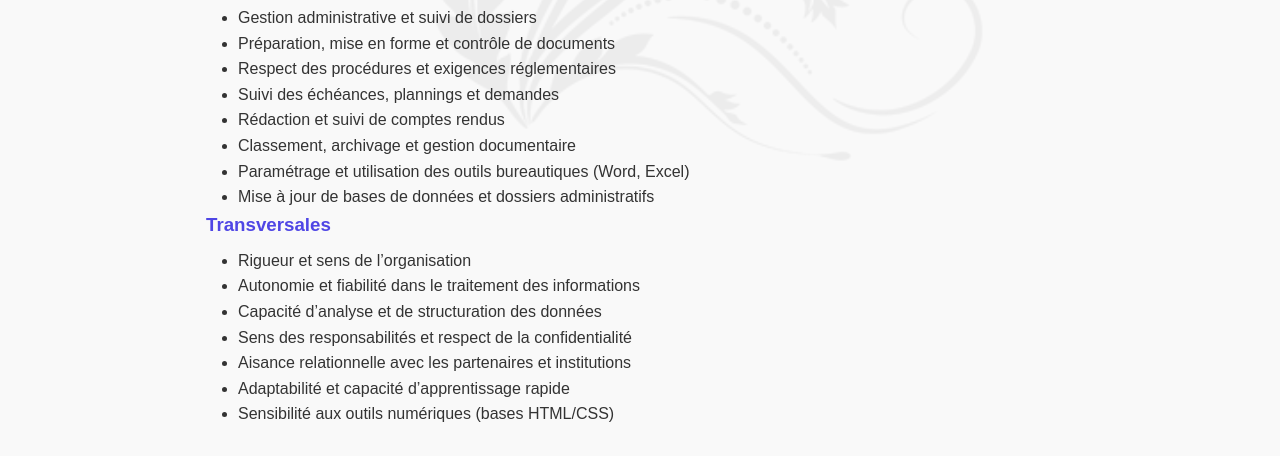
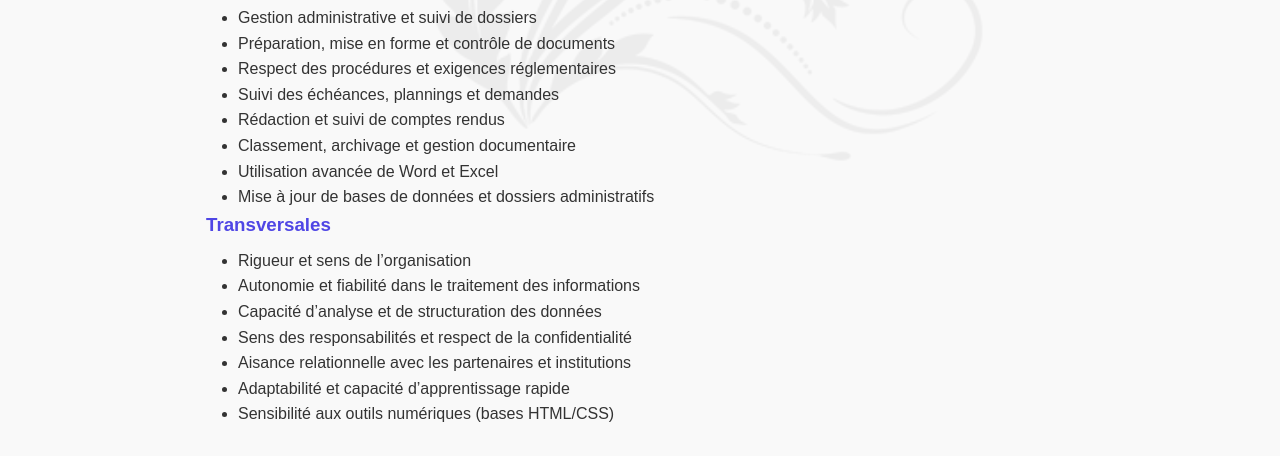
Before and after one commit to lucasA62/curriculumvitae, a plain HTML site: page index.html in a window 1280 px wide. Shown: the part 634-1090 px from the top of the page. Drawn offline with Linux system fonts and the light colour scheme.

Commit message:
mise a jour

```diff
--- a/index.html
+++ b/index.html
@@ -33,7 +33,7 @@
                         <li>Suivi des échéances, plannings et demandes</li>
                         <li>Rédaction et suivi de comptes rendus</li>
                         <li>Classement, archivage et gestion documentaire</li>
-                        <li>Paramétrage et utilisation des outils bureautiques (Word, Excel)</li>
+                        <li>Utilisation avancée de Word et Excel</li>
                         <li>Mise à jour de bases de données et dossiers administratifs</li>
                     </ul>
                     </div>
@@ -212,7 +212,7 @@
                 <li>Suivi des échéances, plannings et demandes</li>
                 <li>Rédaction et suivi de comptes rendus</li>
                 <li>Classement, archivage et gestion documentaire</li>
-                <li>Paramétrage et utilisation des outils bureautiques (Word, Excel)</li>
+                <li>Utilisation avancée de Word et Excel</li>
                 <li>Mise à jour de bases de données et dossiers administratifs</li>
             </ul>
 
```
